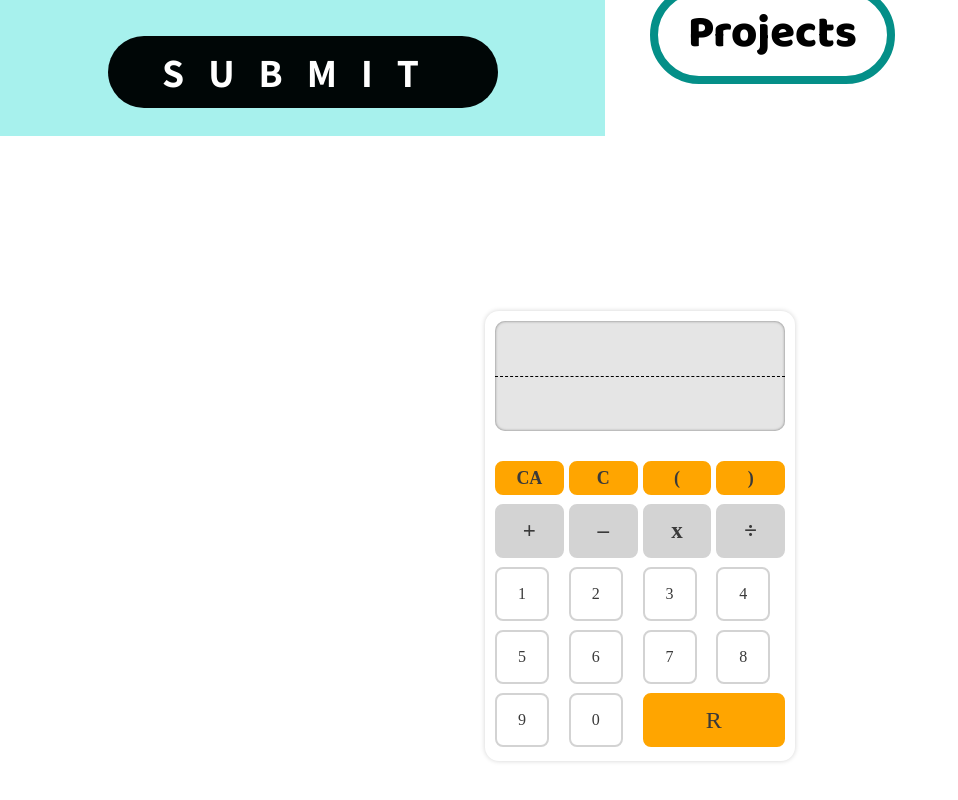
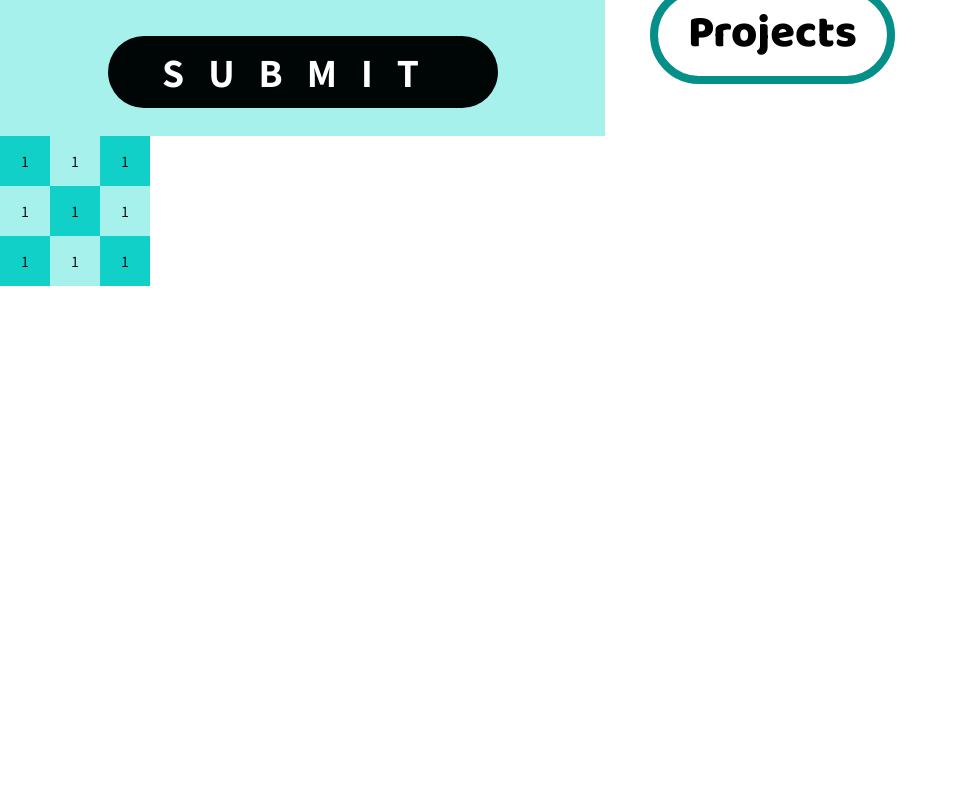
Before and after one commit to hem1t/coursera_portfolio_assignment, a React (Create React App) app: page / in a window 1280 px wide. Shown: the part 684-1484 px from the top of the page, without its empty margins (0-958 px from the left). After the commit the page ends 970 px from the top, so only its background shows below. Built offline with nearby package versions, Linux system fonts and the light colour scheme; a web font is replaced by a local one.

Commit message:
making board

```diff
--- a/src/App.jsx
+++ b/src/App.jsx
@@ -4,6 +4,7 @@ import HireMe from "./pages/HireMe";
 import JokesPage from "./projects/project01/JokesPage";
 import TodoApp from "./projects/project02/TodoApp";
 import Calculator from "./projects/project03/Calculator";
+import RapidXO from "./projects/project04/RapidXO";
 
 function App() {
   return (
@@ -23,8 +24,11 @@ function App() {
       {/* <div className="page"> */}
       {/*   <TodoApp /> */}
       {/* </div> */}
+      {/* <div className="page"> */}
+      {/*   <Calculator /> */}
+      {/* </div> */}
       <div className="page">
-        <Calculator />
+        <RapidXO />
       </div>
     </main>
   );
--- /dev/null
+++ b/src/projects/project04/RapidXO.css
@@ -0,0 +1,22 @@
+.xo-board {
+    display: grid;
+    grid-template-columns: 1fr 1fr 1fr;
+    height: 150px;
+    width: 150px;
+}
+
+.xo-board-cell {
+    display: flex;
+    justify-content: center;
+    align-items: center;
+    height: 50px;
+    width: 50px;
+}
+
+.xo-board-cell:nth-child(n) {
+    background: #a7f1ed;
+}
+
+.xo-board-cell:nth-child(odd) {
+    background: #11d0c7;
+}
--- /dev/null
+++ b/src/projects/project04/RapidXO.jsx
@@ -0,0 +1,25 @@
+import "./RapidXO.css";
+
+const XOBoard = ({ board }) => {
+  return (
+    <div className="xo-board">
+      {board.map((val, i) => (
+        <div className="xo-board-cell" key={i}>
+          {val}
+        </div>
+      ))}
+    </div>
+  );
+};
+
+const RapidXO = () => {
+  return (
+    <div className="full-page">
+      <div className="rapid-xo-page">
+        <XOBoard board={["1", "1", "1", "1", "1", "1", "1", "1", "1"]} />
+      </div>
+    </div>
+  );
+};
+
+export default RapidXO;
```
